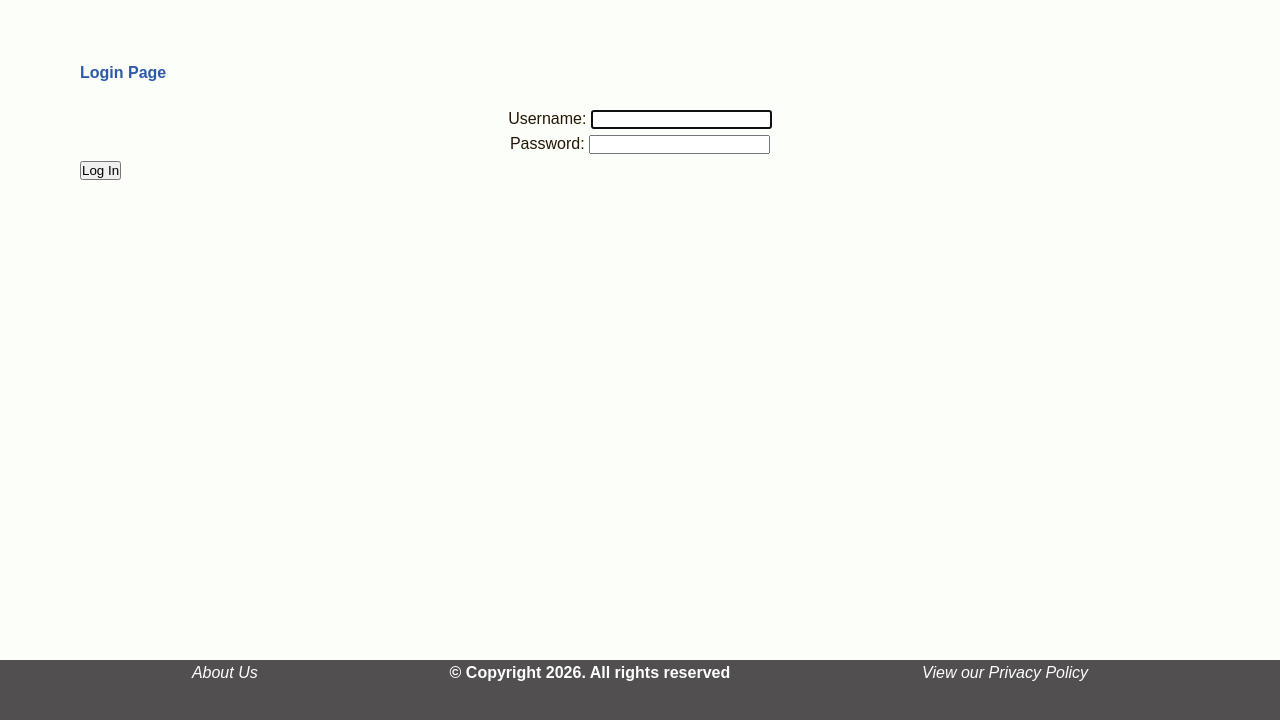
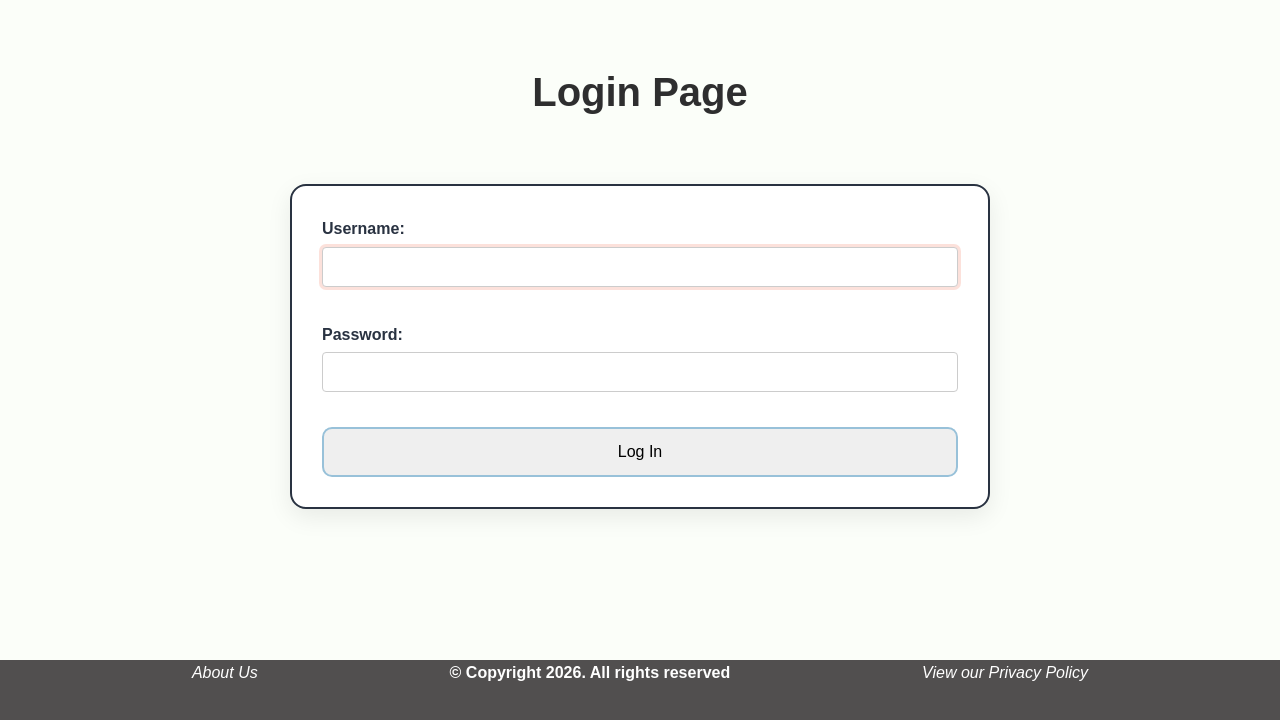
Before and after one commit to Smolleh/NewTeamProject, a Django app: page /login/ in a window 1280 px wide. Shown: the part 80-800 px from the top of the page. Run offline with Django 5.2, Linux system fonts and the light colour scheme.

Commit message:
fixed login css

```diff
--- a/museumProject/museumApp/static/styles.css
+++ b/museumProject/museumApp/static/styles.css
@@ -491,6 +491,23 @@ form.input-form {
     resize: vertical;
 }
 
+.input-form p {
+    text-align: left;
+    margin-bottom: 15px;
+}
+
+
+.input-form input[type="text"],
+.input-form input[type="password"],
+.input-form input[type="email"] {
+    width: 100%;
+    padding: 10px;
+    border: 1px solid #cccccc;
+    border-radius: 4px;
+    font-size: 16px;
+    margin-top: 5px;
+    display: block;
+}
 
 .submit {
     margin: 20px 100px 20px 100px; ;
--- a/museumProject/museumApp/templates/pages/about.html
+++ b/museumProject/museumApp/templates/pages/about.html
@@ -3,7 +3,6 @@
 {%block content %}
     <h1>About Us</h1>
 
-    <p> Coco is amazing, she made this website, look how stunning it is </p>
     <p>Project Lead = Dom</p>
 
     <P>Technical Lead = Alex</P>
--- a/museumProject/museumApp/templates/pages/login.html
+++ b/museumProject/museumApp/templates/pages/login.html
@@ -1,9 +1,9 @@
 
 {% extends "base.html" %}
 {%block content %}
-    <H3>Login Page</H3>
+    <h1>Login Page</h1>
 
-    <form method = "POST" action = "">
+    <form method = "POST" action = "" class="input-form">
         {% csrf_token %}
 
         {{form.as_p}}
--- a/museumProject/museumApp/templates/pages/register.html
+++ b/museumProject/museumApp/templates/pages/register.html
@@ -2,9 +2,9 @@
 {% extends "base.html" %}
 {%block content %}
 
-<H3>Register Page</H3>
+<H1>Register Page</H1>
 
-<form method = "POST" action = "">
+<form method = "POST" action = "" class="input-form">
     {% csrf_token %}
 
     {{form.as_p}}
```
Also changed, not shown: museumProject/museumApp/templates/pages/curator_dashboard.html (+27 -7 lines).
